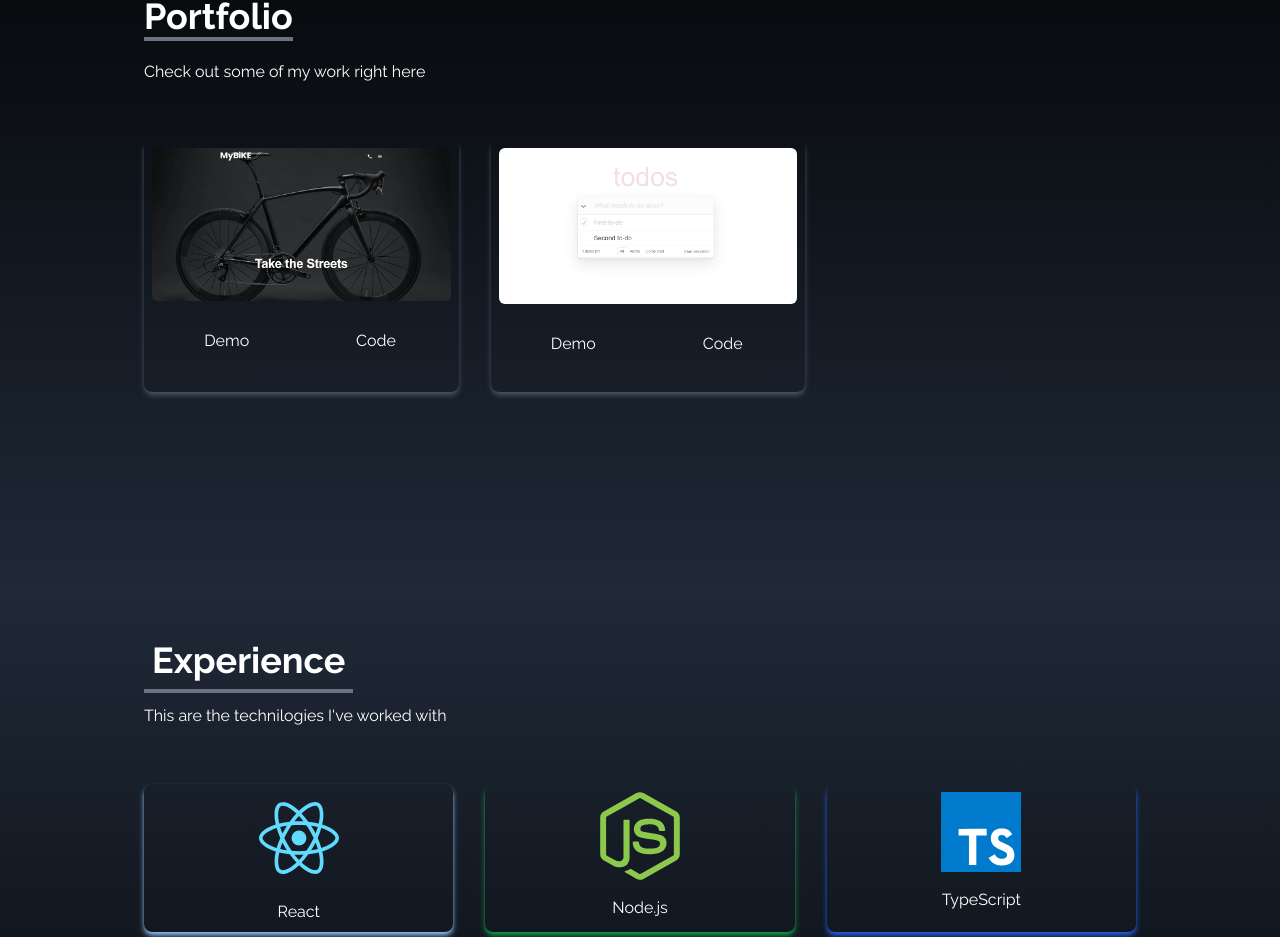
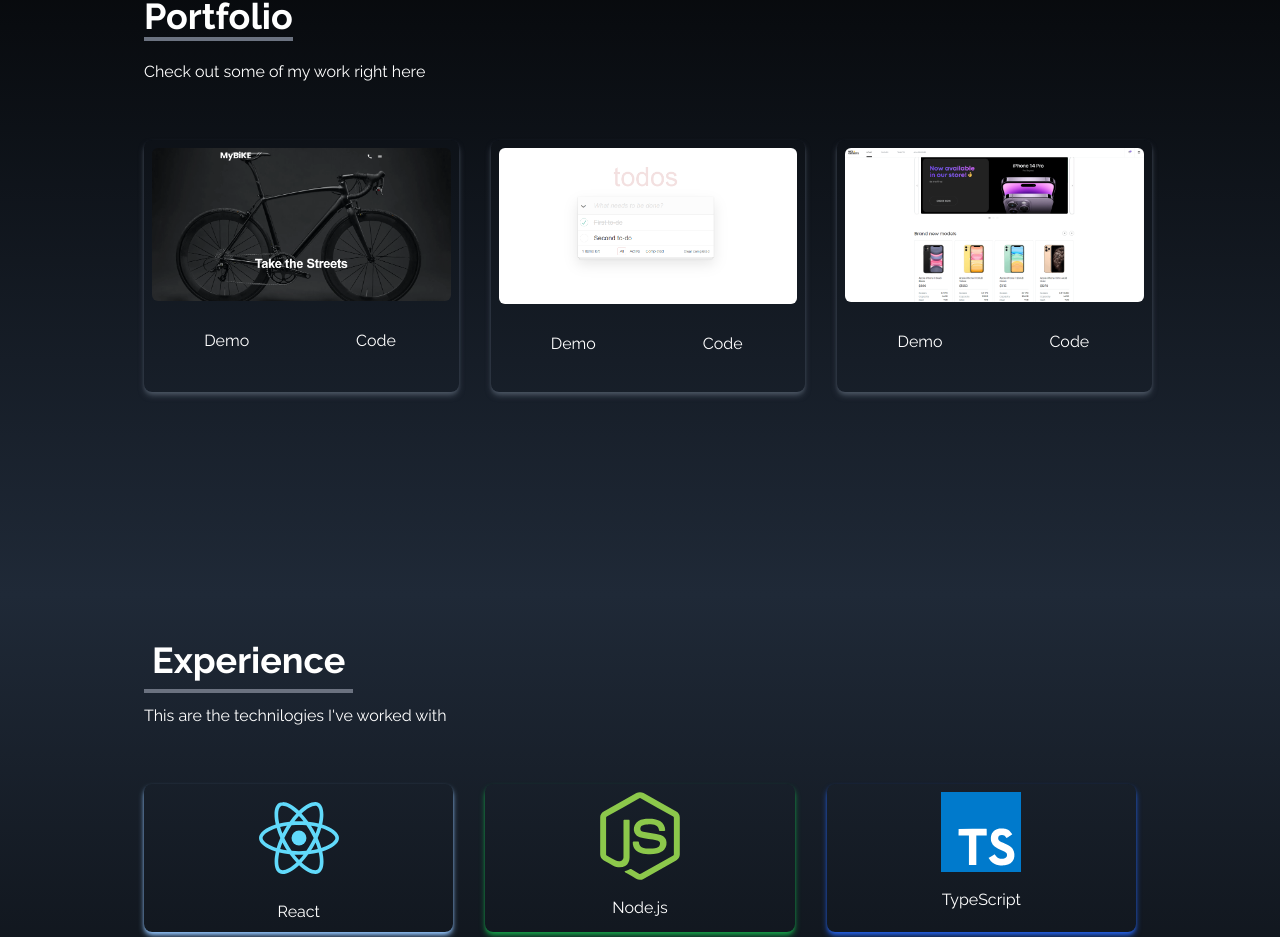
Before and after one commit to official-artem/my-portfolio, a React (Create React App) app: page / in a window 1280 px wide. Shown: the part 1838-2775 px from the top of the page. Built offline with nearby package versions, Linux system fonts and the light colour scheme.

Commit message:
added product_catalog project in my portfolio

```diff
--- a/src/components/Portfolio/Portfolio.jsx
+++ b/src/components/Portfolio/Portfolio.jsx
@@ -1,5 +1,5 @@
 import React from "react";
-import { portfolios } from "../../data/portfolios";
+import { portfolioData } from "../../data/portfolioData";
 
 export const Portfolio = () => {
   return (
@@ -16,7 +16,7 @@ export const Portfolio = () => {
         </div>
 
         <div className="grid sm:grid-cols-2 md:grid-cols-3 gap-8 px-12 sm:px-0">
-          {portfolios.map(({ id, src, demo, code }) => (
+          {portfolioData.map(({ id, src, demo, code }) => (
             <div key={id} className="shadow-md shadow-gray-600 rounded-lg p-2">
               <img
                 src={src}
--- a/src/data/portfolios.js
+++ b/src/data/portfolioData.js
@@ -1,7 +1,8 @@
 import landing from '../assets/landing-bike.png';
 import todoApp from '../assets/to-do-app.png';
+import productCatalog from '../assets/product-catalog.png';
 
-export const portfolios = [
+export const portfolioData = [
   {
     id: 1,
     src: landing,
@@ -13,5 +14,11 @@ export const portfolios = [
     src: todoApp,
     demo: 'https://official-artem.github.io/to-do-app/',
     code: 'https://github.com/official-artem/to-do-app'
+  },
+    {
+    id: 3,
+    src: productCatalog,
+    demo: 'https://fe-oct22-movva.github.io/product_catalog_client/',
+    code: 'https://github.com/fe-oct22-movva'
   }
 ]
```
Also changed, not shown: src/assets/product-catalog.png (added).
